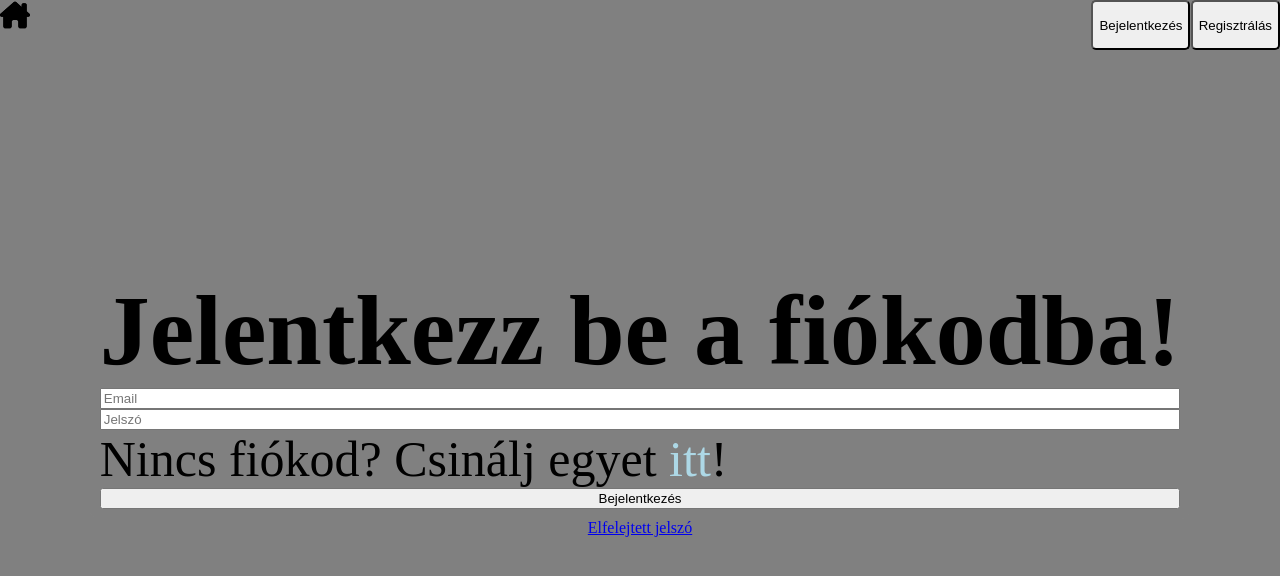
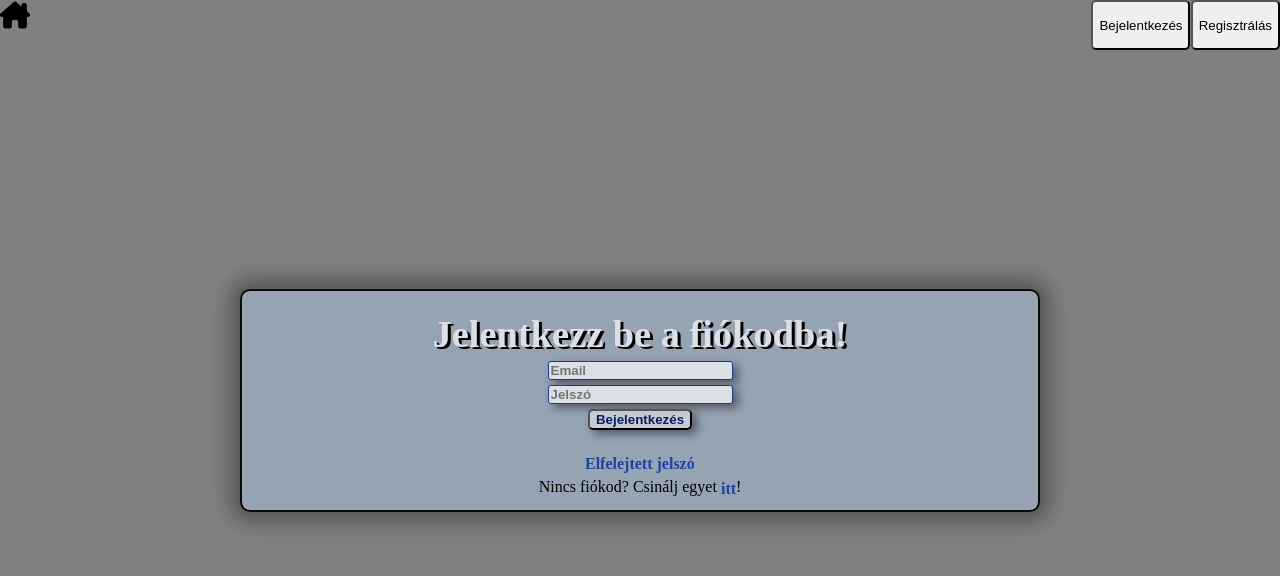
Before and after one commit to hanakkristof/ParkD-frontend, a React (Vite) app: page /signin in a window 1280 px wide. Shown: the top 576 px of the page. Built offline with nearby package versions, Linux system fonts and the light colour scheme; no server answers.

Commit message:
Login page stílusa

```diff
--- a/src/App.css
+++ b/src/App.css
@@ -50,45 +50,6 @@
     font-size: 100px;
     font-family: system-ui, -apple-system, BlinkMacSystemFont, 'Segoe UI', Roboto, Oxygen, Ubuntu, Cantarell, 'Open Sans', 'Helvetica Neue', sans-serif;
 }
-
-
-
-
-
-
-
-
-
-
-
-
-
-
-
-
-
-
-
-
-
-
-
-
-
-
-
-
-
-
-
-
-
-
-
-
-
-
-
 
 
 
@@ -261,19 +222,100 @@ ul{
 .signinBase{
     display: flex;
     flex-direction: column;
-    height: 100vh;
-    justify-self: center;
+    align-items: center;
     justify-content: center;
+    width: clamp(600px, 65vw, 800px);
+    margin: 0;
+    background-color: #95a3b3;
+    border: 2px solid #000000f1;
+    border-radius: 10px;
+    box-shadow: 0px 0px 19px 10px rgba(0,0,0,0.33);
+    padding: 5px;
+    gap: 15px;
+    height: 223px;
+}
+
+.signinBase h1{
+    font-size: clamp(2rem, 3vw, 3rem);
+    align-self: center;
+    color: #DCDFE5;
+    text-shadow: 3px 2px 0px #000000;
+}
+
+.logInBtn{
+    max-width: 200px;
+    background-color: #dcdfe5af;
+    font-weight: bold;
+    color: #091e58;
+    border-radius: 5px;
+    box-shadow: 5px 4px 10px 0px rgba(0,0,0,0.45);
+    transition: all 0.3s ease-in-out;
+}
+
+.logInBtn:hover{
+    transform: scale(1.08);
+    cursor: pointer;
+    color: #1e42a5;
+
+}
+.logInBtn:active{
+    color: #0e1f4e;
+    outline: #091e58 1px solid;
+}
+
+
+.signinForm input{
+    max-width: 350px;
+    color: #1e3a8a;
+    border-radius: 3px;
+    border: 1.5px #1e3a8a solid;
+    background-color: #DCDFE5;
+    font-weight: bold;
+    box-shadow: 5px 4px 10px 0px rgba(0,0,0,0.45);
+    transition: transform 0.3s ease, box-shadow 0.3s ease, background-color 0.3s ease;
+    display: block;
+}
+.signinForm input:focus{
+    transform: scale(1.2);
+    color: rgb(0, 0, 0);
+    outline: 2px solid #4682B4;
+    border: 1.5px transparent solid;
+    box-shadow: 11px 10px 10px 0px rgba(0,0,0,0.45);
+
 }
 
 .signinForm{
     display: flex;
+    width: 100%;
     flex-direction: column;
-    background-color: grey;
     padding: 10px;
     border-radius: 10px;
-    font-size: 50px;
+    background-color: #95a3b3;
+    gap: 5px;
+    align-items: center;
+    justify-content: center;
 }
+
+.signinBase a{
+    display: inline-block;
+    text-decoration: none;
+    color: #1e42a5;
+    font-weight: bold;
+    transition: transform 0.2s ease-in-out, color 0.2s ease;
+    transform-origin: center;
+    vertical-align: middle;
+    will-change: transform;
+}
+
+.signinBase a:hover{
+    transform: scale(1.08);
+    letter-spacing: 0.5;
+    color: #162d6b;
+
+}
+
+
+
 
 .signupBase{
     display: flex;
--- a/src/App.jsx
+++ b/src/App.jsx
@@ -17,7 +17,7 @@ function App() {
 
   return (
     <MyUserProvider>
-      <div>
+      <div className='parentDiv'>
         <MyHeader />
         <Routes>
           <Route path="/" element={<HomePage />} />
--- a/src/components/Carousel/Carousel.css
+++ b/src/components/Carousel/Carousel.css
@@ -15,7 +15,7 @@
   object-fit: cover;
   aspect-ratio: 1/1;
   border-radius: 12px;
-  box-shadow: 0 4px 10px rgba(0, 0, 0, 0.4);
+  box-shadow: 0 5px 15px rgba(0, 0, 0, 0.7);
 }
 
 .carousel-container{
--- a/src/components/SignIn.jsx
+++ b/src/components/SignIn.jsx
@@ -25,11 +25,14 @@ export const SignIn = () => {
         <div className='signinBase'>
             <form className='signinForm' onSubmit={handleSubmit}>
                 <h1>Jelentkezz be a fiókodba!</h1>
-                <input name='email' type="email" placeholder='Email' required /><input name='password' type="password" placeholder='Jelszó' required />
-                <p>Nincs fiókod? Csinálj egyet <a onClick={() => navigate("/signup")} style={{ cursor: "pointer", color: "lightblue" }}>itt</a>!</p>
-                <button>Bejelentkezés</button>
+                <input name='email' type="email" placeholder='Email' required />
+                <input name='password' type="password" placeholder='Jelszó' required />
+
+                <button className='logInBtn'>Bejelentkezés</button>
             </form>
-            <div style={{display:"flex", justifyContent:"center"}}><a href="#" onClick={()=>navigate("/pwreset")}>Elfelejtett jelszó</a></div>
+            <div style={{display:"flex", justifyContent:"center", flexDirection:"column", alignItems:"center", gap:"5px"}}><a href="#" onClick={()=>navigate("/pwreset")}>Elfelejtett jelszó</a>
+
+            <p>Nincs fiókod? Csinálj egyet <a onClick={() => navigate("/signup")} style={{ cursor: "pointer"}}>itt</a>!</p></div>
 
         </div>
     )
--- a/src/index.css
+++ b/src/index.css
@@ -0,0 +1,7 @@
+.parentDiv{
+    height: 100vh;
+    display: flex;
+    align-items: center;
+    justify-content: center;
+
+}
```
